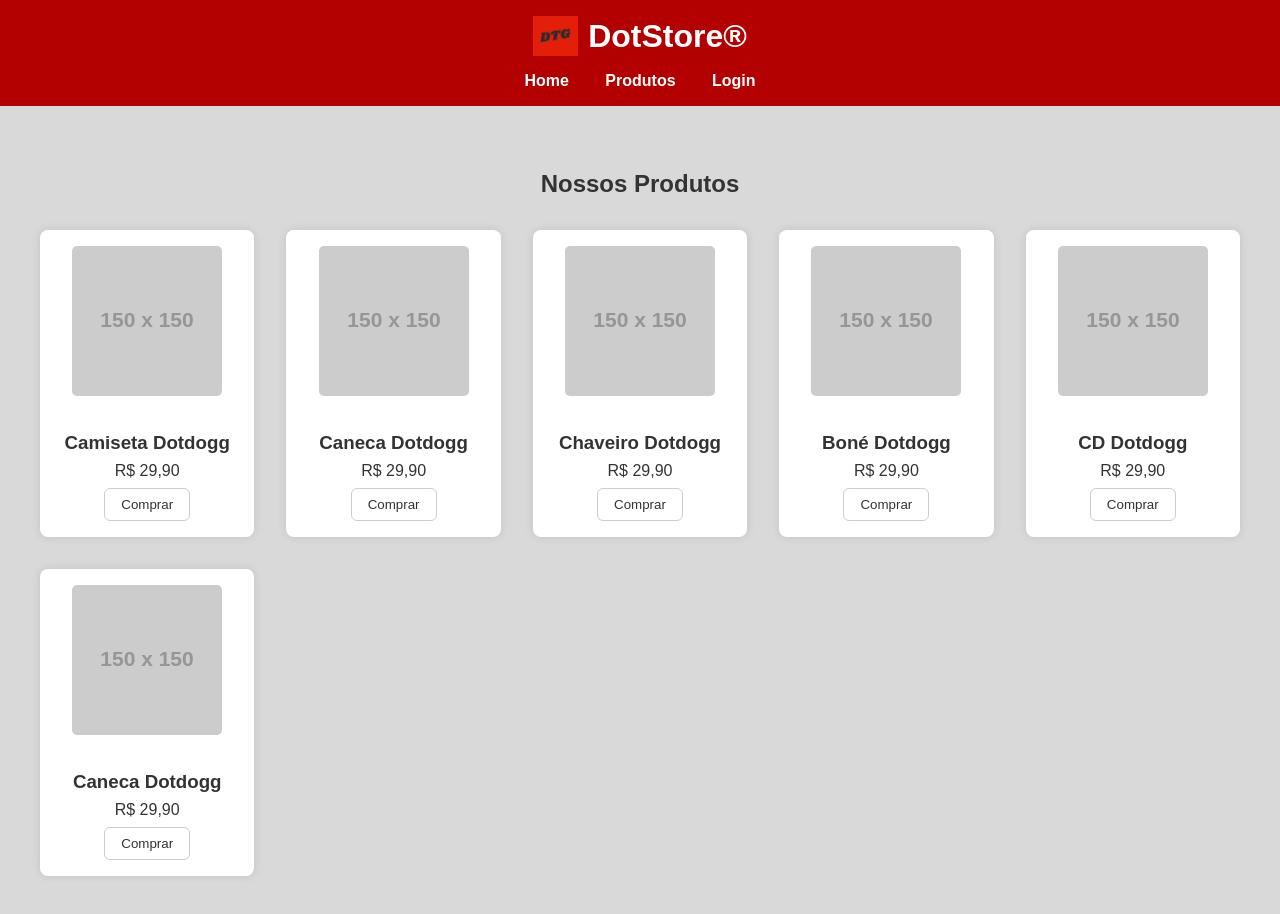
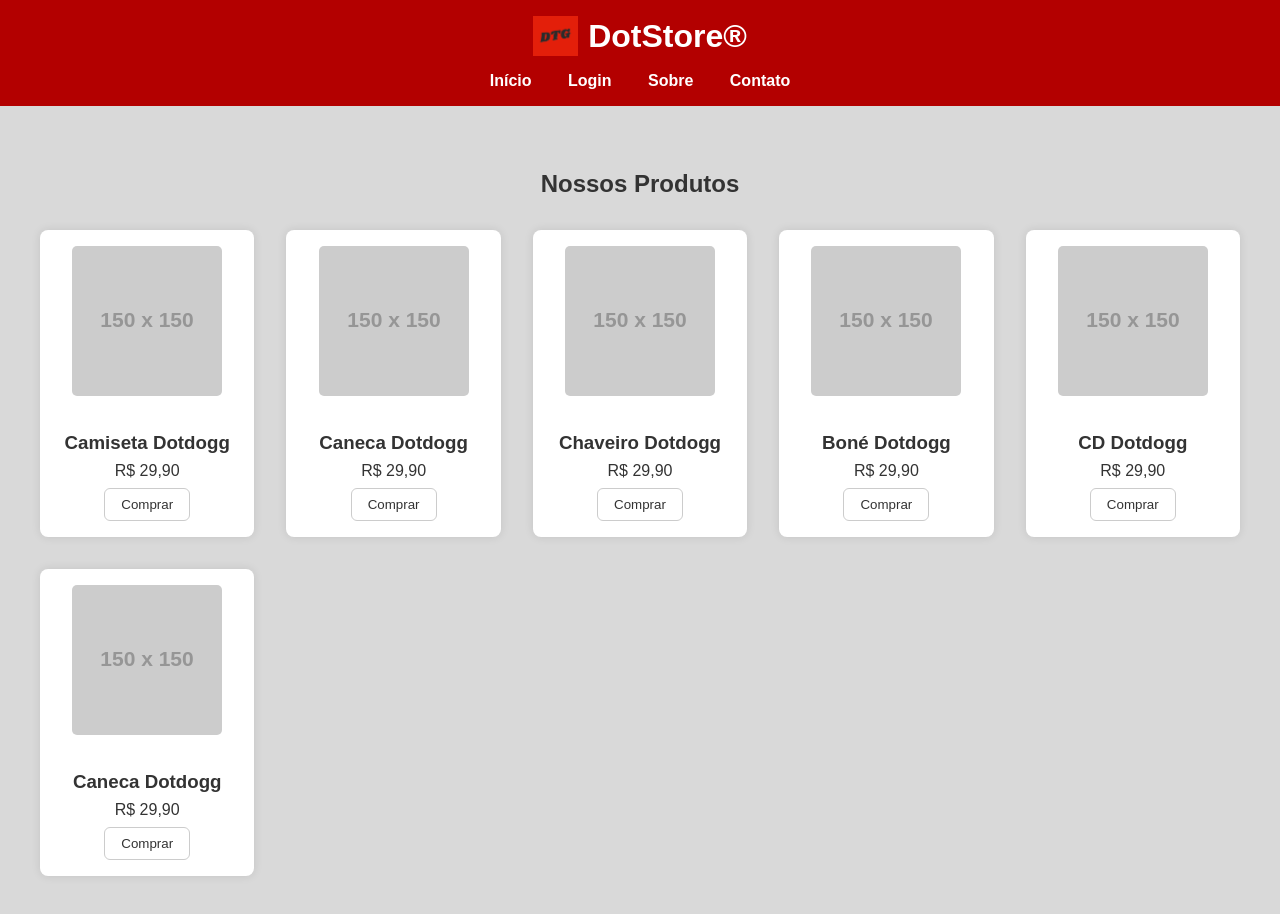
Before and after one commit to UserFlavioHasArrived/SiteDotStore, a plain HTML site: page frontend/produtos.html in a window 1280 px wide. Drawn offline with Linux system fonts and the light colour scheme; placeholder pictures from the web are drawn by us.

Commit message:
Atualizações html e css

```diff
--- a/frontend/produtos.html
+++ b/frontend/produtos.html
@@ -14,9 +14,10 @@
         <h1>DotStore®</h1>
       </div>
       <nav class="navbar">
-      <a href="index.html">Home</a>
-      <a href="produtos.html">Produtos</a>
+      <a href="index.html">Início</a>
       <a href="login.html">Login</a>
+      <a href="#">Sobre</a>
+      <a href="#">Contato</a>
     </nav>
   </header>
 
```
Also changed, not shown: frontend/index.html (+2 -2 lines), frontend/login.html (+4 -1 lines), frontend/registro.html (+3 -1 lines).
